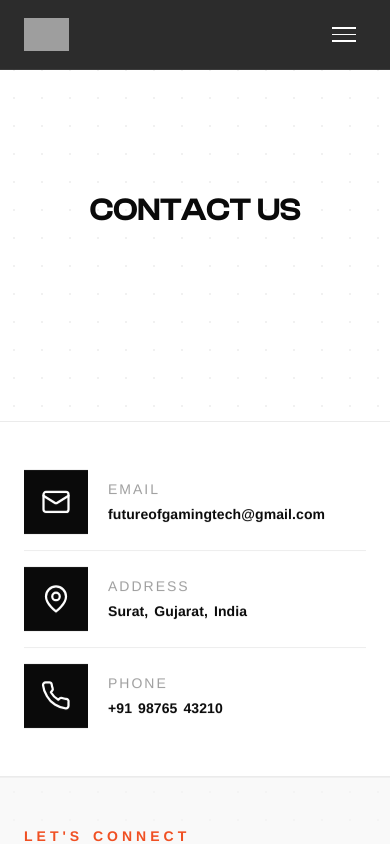
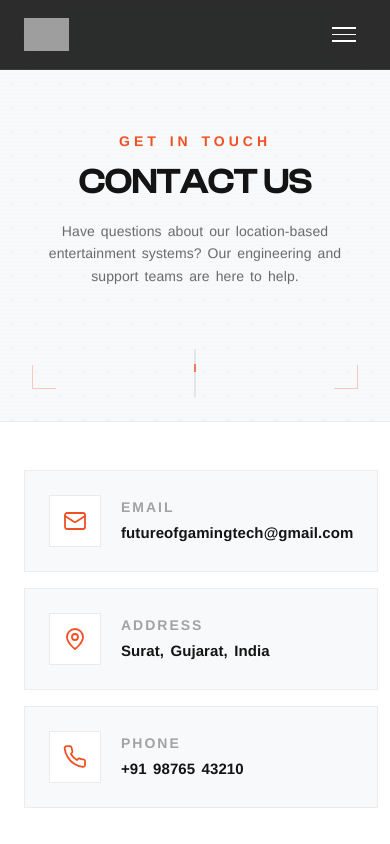
Before and after one commit to anusha342/fog-website-redesign, a Next.js app: page /contact in a window 390 px wide. Shown: the top 844 px of the page. Built offline with nearby package versions, Linux system fonts and the light colour scheme; grey boxes are pictures that could not be loaded; a web font is replaced by a local one.

Commit message:
redesign: contact Us page

```diff
--- a/app/contact/ContactClient.tsx
+++ b/app/contact/ContactClient.tsx
@@ -33,6 +33,7 @@ function useLenis() {
 
 export default function ContactClient() {
   useLenis();
+
   // Scroll reveal
   useEffect(() => {
     const els = document.querySelectorAll('[data-reveal]');
@@ -51,23 +52,59 @@ export default function ContactClient() {
     return () => obs.disconnect();
   }, []);
 
+  // 3D Card Tilt Effect
+  const handleMouseMove = (e: React.MouseEvent<HTMLDivElement | HTMLAnchorElement>) => {
+    if (typeof window !== 'undefined' && window.matchMedia('(pointer: coarse)').matches) return;
+    const card = e.currentTarget;
+    const rect = card.getBoundingClientRect();
+    const x = e.clientX - rect.left;
+    const y = e.clientY - rect.top;
+    const centerX = rect.width / 2;
+    const centerY = rect.height / 2;
+    const maxTilt = 6; // Max tilt angle in degrees
+    const percentX = (x - centerX) / centerX;
+    const percentY = (y - centerY) / centerY;
+    const tiltX = -percentY * maxTilt;
+    const tiltY = percentX * maxTilt;
+    card.style.setProperty('--rx', `${tiltX}deg`);
+    card.style.setProperty('--ry', `${tiltY}deg`);
+  };
+
+  const handleMouseLeave = (e: React.MouseEvent<HTMLDivElement | HTMLAnchorElement>) => {
+    const card = e.currentTarget;
+    card.style.setProperty('--rx', '0deg');
+    card.style.setProperty('--ry', '0deg');
+  };
+
   return (
     <main className={styles.contactPage}>
 
       {/* ── HERO ── */}
       <header className={styles.hero}>
+        {/* Futuristic tech scanlines & overlays */}
+        <div className={styles.scanlines} aria-hidden="true" />
+
+        {/* HUD Corners for futuristic light aesthetic */}
+        <div className={`${styles.hudCorner} ${styles.hudTl}`} aria-hidden="true" />
+        <div className={`${styles.hudCorner} ${styles.hudTr}`} aria-hidden="true" />
+        <div className={`${styles.hudCorner} ${styles.hudBl}`} aria-hidden="true" />
+        <div className={`${styles.hudCorner} ${styles.hudBr}`} aria-hidden="true" />
+
         {/* Centered text content */}
         <div className={styles.heroContent}>
-          {/* <p className={styles.heroEyebrow}>Get In Touch</p> */}
+          <p className={styles.heroEyebrow} data-reveal>Get In Touch</p>
           <h1 className={styles.heroTitle}>Contact Us</h1>
+          <p className={styles.heroSub} data-reveal>
+            Have questions about our location-based entertainment systems? Our engineering and support teams are here to help.
+          </p>
         </div>
 
         {/* Scroll cue */}
-        {/* <div className={styles.heroScrollIndicator} aria-hidden="true">
+        <div className={styles.heroScrollIndicator} aria-hidden="true">
           <div className={styles.heroScrollLine}>
             <div className={styles.heroScrollDot} />
           </div>
-        </div> */}
+        </div>
       </header>
 
       {/* ── INFO STRIP ── */}
@@ -75,41 +112,70 @@ export default function ContactClient() {
         <div className={styles.infoInner}>
 
           {/* Email — left */}
-          <a href="mailto:futureofgamingtech@gmail.com" className={styles.infoCard}>
+          <div className={styles.infoCardContainer}>
+            <a
+              href="mailto:futureofgamingtech@gmail.com"
+              className={styles.infoCard}
+              onMouseMove={handleMouseMove}
+              onMouseLeave={handleMouseLeave}
+            >
+              <div className={styles.infoCardAccentLine} />
+              <div className={styles.infoCardInner}>
                 <div className={styles.infoIcon} aria-hidden="true">
-              <svg width="30" height="30" viewBox="0 0 24 24" fill="none" stroke="currentColor" strokeWidth="1.8" strokeLinecap="round" strokeLinejoin="round"><rect width="20" height="16" x="2" y="4" rx="2"/><path d="m22 7-8.97 5.7a1.94 1.94 0 0 1-2.06 0L2 7"/></svg>
+                  <svg width="24" height="24" viewBox="0 0 24 24" fill="none" stroke="currentColor" strokeWidth="1.8" strokeLinecap="round" strokeLinejoin="round"><rect width="20" height="16" x="2" y="4" rx="2"/><path d="m22 7-8.97 5.7a1.94 1.94 0 0 1-2.06 0L2 7"/></svg>
                 </div>
                 <div className={styles.infoText}>
                   <span className={styles.infoLabel}>Email</span>
                   <span className={styles.infoVal}>futureofgamingtech@gmail.com</span>
                 </div>
+              </div>
             </a>
+          </div>
 
           <div className={styles.infoDivider} aria-hidden="true" />
 
           {/* Address — centre */}
-          <div className={`${styles.infoCard} ${styles.infoCardCenter} ${styles.infoCardPlain}`}>
+          <div className={styles.infoCardContainer}>
+            <div
+              className={`${styles.infoCard} ${styles.infoCardCenter} ${styles.infoCardPlain}`}
+              onMouseMove={handleMouseMove}
+              onMouseLeave={handleMouseLeave}
+            >
+              <div className={styles.infoCardAccentLine} />
+              <div className={styles.infoCardInner}>
                 <div className={styles.infoIcon} aria-hidden="true">
-              <svg width="30" height="30" viewBox="0 0 24 24" fill="none" stroke="currentColor" strokeWidth="1.8" strokeLinecap="round" strokeLinejoin="round"><path d="M20 10c0 6-8 12-8 12S4 16 4 10a8 8 0 0 1 16 0z"/><circle cx="12" cy="10" r="3"/></svg>
+                  <svg width="24" height="24" viewBox="0 0 24 24" fill="none" stroke="currentColor" strokeWidth="1.8" strokeLinecap="round" strokeLinejoin="round"><path d="M20 10c0 6-8 12-8 12S4 16 4 10a8 8 0 0 1 16 0z"/><circle cx="12" cy="10" r="3"/></svg>
                 </div>
                 <div className={styles.infoText}>
                   <span className={styles.infoLabel}>Address</span>
                   <span className={styles.infoVal}>Surat, Gujarat, India</span>
                 </div>
               </div>
+            </div>
+          </div>
 
           <div className={styles.infoDivider} aria-hidden="true" />
 
           {/* Phone — right */}
-          <a href="tel:+919876543210" className={`${styles.infoCard} ${styles.infoCardRight}`}>
+          <div className={styles.infoCardContainer}>
+            <a
+              href="tel:+919876543210"
+              className={`${styles.infoCard} ${styles.infoCardRight}`}
+              onMouseMove={handleMouseMove}
+              onMouseLeave={handleMouseLeave}
+            >
+              <div className={styles.infoCardAccentLine} />
+              <div className={styles.infoCardInner}>
                 <div className={styles.infoIcon} aria-hidden="true">
-              <svg width="30" height="30" viewBox="0 0 24 24" fill="none" stroke="currentColor" strokeWidth="1.8" strokeLinecap="round" strokeLinejoin="round"><path d="M22 16.92v3a2 2 0 0 1-2.18 2 19.79 19.79 0 0 1-8.63-3.07A19.5 19.5 0 0 1 4.69 12 19.79 19.79 0 0 1 1.63 3.4 2 2 0 0 1 3.6 1.22h3a2 2 0 0 1 2 1.72 12.84 12.84 0 0 0 .7 2.81 2 2 0 0 1-.45 2.11L7.91 9a16 16 0 0 0 6 6l.92-.92a2 2 0 0 1 2.11-.45 12.84 12.84 0 0 0 2.81.7A2 2 0 0 1 22 16.92z"/></svg>
+                  <svg width="24" height="24" viewBox="0 0 24 24" fill="none" stroke="currentColor" strokeWidth="1.8" strokeLinecap="round" strokeLinejoin="round"><path d="M22 16.92v3a2 2 0 0 1-2.18 2 19.79 19.79 0 0 1-8.63-3.07A19.5 19.5 0 0 1 4.69 12 19.79 19.79 0 0 1 1.63 3.4 2 2 0 0 1 3.6 1.22h3a2 2 0 0 1 2 1.72 12.84 12.84 0 0 0 .7 2.81 2 2 0 0 1-.45 2.11L7.91 9a16 16 0 0 0 6 6l.92-.92a2 2 0 0 1 2.11-.45 12.84 12.84 0 0 0 2.81.7A2 2 0 0 1 22 16.92z"/></svg>
                 </div>
                 <div className={styles.infoText}>
                   <span className={styles.infoLabel}>Phone</span>
                   <span className={styles.infoVal}>+91 98765 43210</span>
                 </div>
+              </div>
             </a>
+          </div>
 
         </div>
       </div>
--- a/app/contact/contact.module.css
+++ b/app/contact/contact.module.css
@@ -8,31 +8,84 @@
 .hero {
   position: relative;
   width: 100vw;
-  height: 50vh;
-  min-height: 320px;
-  background: #ffffff;
+  height: 60vh;
+  min-height: 420px;
+  background: #f8f9fa;
   display: flex;
   flex-direction: column;
   justify-content: center;
   align-items: center;
   text-align: center;
   overflow: hidden;
-  border-bottom: 1px solid rgba(0,0,0,0.08);
+  border-bottom: 1px solid rgba(0, 0, 0, 0.05);
 }
 
-/* Subtle dot-grid texture */
+/* Technical dot-grid overlay */
 .hero::before {
   content: '';
   position: absolute;
   inset: 0;
-  background-image: radial-gradient(circle, rgba(0,0,0,0.055) 1px, transparent 1px);
-  background-size: 28px 28px;
+  background-image: radial-gradient(circle, rgba(0, 0, 0, 0.03) 1px, transparent 1px);
+  background-size: 24px 24px;
   pointer-events: none;
+  z-index: 1;
+}
+
+/* Light tech scanlines */
+.scanlines {
+  position: absolute;
+  inset: 0;
+  pointer-events: none;
+  background: repeating-linear-gradient(0deg,
+      transparent,
+      transparent 3px,
+      rgba(0, 0, 0, 0.006) 3px,
+      rgba(0, 0, 0, 0.006) 4px);
+  z-index: 2;
+}
+
+/* HUD corners */
+.hudCorner {
+  position: absolute;
+  width: 24px;
+  height: 24px;
+  z-index: 3;
+  pointer-events: none;
+  border: 1.5px solid rgba(240, 80, 35, 0.35); /* Neon orange accent but faint */
+  opacity: 0.8;
+}
+
+.hudTl {
+  top: 32px;
+  left: 32px;
+  border-bottom: 0;
+  border-right: 0;
+}
+
+.hudTr {
+  top: 32px;
+  right: 32px;
+  border-bottom: 0;
+  border-left: 0;
+}
+
+.hudBl {
+  bottom: 32px;
+  left: 32px;
+  border-top: 0;
+  border-right: 0;
+}
+
+.hudBr {
+  bottom: 32px;
+  right: 32px;
+  border-top: 0;
+  border-left: 0;
 }
 
 .heroContent {
   position: relative;
-  z-index: 2;
+  z-index: 4;
   display: flex;
   flex-direction: column;
   align-items: center;
@@ -43,65 +96,84 @@
 .heroEyebrow {
   font-family: var(--font-body);
   font-size: var(--fs-body-p4);
-  font-weight: 500;
+  font-weight: 600;
   letter-spacing: 4px;
   text-transform: uppercase;
-  color: rgba(0,0,0,0.42);
-  margin: 0 0 14px;
+  color: var(--accent, #f05023);
+  margin: 0 0 16px;
   line-height: 1;
+  opacity: 0.85;
 }
 
 .heroTitle {
   font-family: var(--font-display);
-  font-size: var(--fs-heading-1);
+  font-size: clamp(48px, 9vw, 96px);
   font-weight: 700;
-  line-height: 1.05;
-  letter-spacing: -0.5px;
+  line-height: 1.0;
+  letter-spacing: -1px;
   text-transform: uppercase;
-  color: #0a0a0a;
+  color: #141414;
   margin: 0;
 }
 
-/* Scroll indicator — black */
+.heroSub {
+  font-family: var(--font-body);
+  font-size: clamp(14px, 1.25vw, 18px);
+  font-weight: 400;
+  line-height: 1.6;
+  color: rgba(10, 10, 10, 0.6);
+  margin: 20px auto 0;
+  max-width: 620px;
+  text-align: center;
+}
+
+/* Scroll cue */
 .heroScrollIndicator {
   position: absolute;
-  bottom: 28px;
+  bottom: 24px;
   left: 50%;
   transform: translateX(-50%);
   z-index: 3;
 }
+
 .heroScrollLine {
   width: 2px;
-  height: 52px;
-  background: rgba(0,0,0,0.1);
+  height: 48px;
+  background: rgba(0, 0, 0, 0.08);
   position: relative;
   overflow: hidden;
 }
+
 .heroScrollDot {
   position: absolute;
-  top: -9px;
+  top: -8px;
   left: 0;
   width: 2px;
-  height: 9px;
-  background: #0a0a0a;
-  animation: contactScrollDot 1.6s ease-in-out infinite;
+  height: 8px;
+  background: var(--accent, #f05023);
+  animation: contactScrollDot 1.8s ease-in-out infinite;
 }
+
 @keyframes contactScrollDot {
-  0%   { top: -9px; opacity: 1;   }
-  80%  {            opacity: 0.6; }
-  100% { top: 52px; opacity: 0;   }
-}
-@media (prefers-reduced-motion: reduce) {
-  .heroScrollDot { animation: none; top: 22px; opacity: 0.4; }
+  0% {
+    top: -8px;
+    opacity: 1;
+  }
+  80% {
+    opacity: 0.5;
+  }
+  100% {
+    top: 48px;
+    opacity: 0;
+  }
 }
 
 /* ── INFO STRIP ── */
 .infoStrip {
   background: #ffffff;
-  border-bottom: 1px solid rgba(0,0,0,0.08);
+  border-bottom: 1px solid rgba(0, 0, 0, 0.05);
   width: 100vw;
-  height: 300px;
-  padding: 0;
+  padding: 80px 0;
   display: flex;
   align-items: center;
 }
@@ -114,43 +186,103 @@
   display: grid;
   grid-template-columns: 1fr auto 1fr auto 1fr;
   align-items: center;
+  gap: 24px;
+}
+
+.infoCardContainer {
+  perspective: 1000px;
+  width: 100%;
 }
 
 .infoCard {
+  background: #f8f9fa;
+  border: 1px solid rgba(0, 0, 0, 0.05);
+  display: flex;
+  align-items: center;
+  gap: 24px;
+  padding: 32px 36px;
+  text-decoration: none;
+  position: relative;
+  overflow: hidden;
+  transition: background 400ms cubic-bezier(0.25, 1, 0.5, 1),
+    border-color 400ms cubic-bezier(0.25, 1, 0.5, 1),
+    transform 0.1s ease-out,
+    box-shadow 400ms cubic-bezier(0.25, 1, 0.5, 1);
+  transform-style: preserve-3d;
+  transform: rotateX(var(--rx, 0deg)) rotateY(var(--ry, 0deg)) translateZ(0);
+  will-change: transform;
+}
+
+.infoCardAccentLine {
+  position: absolute;
+  left: 0;
+  top: 0;
+  bottom: 0;
+  width: 4px;
+  background: var(--accent, #f05023);
+  transform: scaleY(0);
+  transform-origin: bottom;
+  transition: transform 400ms cubic-bezier(0.16, 1, 0.3, 1);
+  z-index: 5;
+}
+
+@media (hover: hover) {
+  .infoCard:hover {
+    background: #ffffff;
+    border-color: rgba(240, 80, 35, 0.25);
+    box-shadow: 0 12px 28px rgba(240, 80, 35, 0.06), 0 2px 4px rgba(240, 80, 35, 0.02);
+    transform: rotateX(var(--rx, 0deg)) rotateY(var(--ry, 0deg)) translateZ(4px);
+  }
+  .infoCard:hover .infoCardAccentLine {
+    transform: scaleY(1);
+    transform-origin: top;
+  }
+  .infoCard:hover .infoIcon {
+    background: var(--accent, #f05023);
+    color: #ffffff;
+    box-shadow: 0 0 12px rgba(240, 80, 35, 0.25);
+  }
+}
+
+.infoCardCenter {
+  justify-content: flex-start;
+}
+
+.infoCardRight {
+  justify-content: flex-start;
+}
+
+.infoCardPlain {
+  cursor: default;
+}
+
+.infoCardInner {
   display: flex;
   align-items: center;
   gap: 20px;
-  padding: 28px 0;
-  text-decoration: none;
-  transition: opacity 0.2s;
-  justify-content: flex-start;
+  width: 100%;
+  transform: translateZ(8px);
+  transform-style: preserve-3d;
 }
-.infoCard:hover { opacity: 0.5; }
-
-.infoCardCenter { justify-content: center; }
-.infoCardRight  { justify-content: flex-end; }
-.infoCardPlain  { cursor: default; }
-.infoCardPlain:hover { opacity: 1; }
 
 .infoDivider {
   width: 1px;
-  height: 64px;
-  background: rgba(0,0,0,0.1);
+  height: 80px;
+  background: rgba(0, 0, 0, 0.06);
   flex-shrink: 0;
 }
 
-/* Sharp black square — no border-radius, no color tint */
 .infoIcon {
-  width: 64px;
-  height: 64px;
-  border-radius: 0;
-  background: #0a0a0a;
-  border: none;
+  width: 52px;
+  height: 52px;
+  background: #ffffff;
+  border: 1px solid rgba(0, 0, 0, 0.08);
   display: flex;
   align-items: center;
   justify-content: center;
-  color: #ffffff;
+  color: var(--accent, #f05023);
   flex-shrink: 0;
+  transition: all 400ms cubic-bezier(0.25, 1, 0.5, 1);
 }
 
 .infoText {
@@ -162,120 +294,28 @@
 .infoLabel {
   font-family: var(--font-body);
   font-size: var(--fs-body-p4);
-  font-weight: 500;
+  font-weight: 600;
   text-transform: uppercase;
   letter-spacing: 2px;
-  color: rgba(0,0,0,0.38);
+  color: rgba(0, 0, 0, 0.35);
 }
 
 .infoVal {
   font-family: var(--font-body);
-  font-size: var(--fs-body-p4);
-  font-weight: 600;
-  color: #0a0a0a;
+  font-size: 15px;
+  font-weight: 700;
+  color: #141414;
 }
-
-/* ── LEGACY FORM CLASSES (unused, kept for safety) ── */
-.gitchSection { background: #0a0a0a; position: relative; }
-.gitchInner {
-  max-width: 1440px;
-  margin: 0 auto;
-  display: grid;
-  grid-template-columns: 400px 1fr;
-  min-height: 720px;
-}
-.gitchLeft { background: #0a0a0a; position: relative; overflow: hidden; }
-.gitchLeftInner { padding: 80px 56px; display: flex; flex-direction: column; height: 100%; box-sizing: border-box; }
-.gitchHeadline {
-  font-family: var(--font-display);
-  font-weight: 700;
-  font-size: var(--fs-heading-1);
-  line-height: 0.93;
-  text-transform: uppercase;
-  color: #fff;
-  margin-bottom: 28px;
-}
-.gitchSub { font-size: var(--fs-body-p4); font-weight: 300; color: rgba(255,255,255,.45); line-height: 1.75; max-width: 295px; }
-.gitchDivider { width: 40px; height: 1px; background: rgba(255,255,255,.12); margin: 44px 0; }
-.gitchRight { background: #fff; display: flex; align-items: stretch; }
-.formWrap { width: 100%; padding: 80px 96px 80px 80px; display: flex; flex-direction: column; justify-content: center; }
-.formHeader { margin-bottom: 52px; }
-.formTitle { font-family: var(--font-display); font-weight: 700; font-size: var(--fs-heading-2); text-transform: uppercase; color: #0a0a0a; line-height: 1.05; margin-bottom: 12px; }
-.formDesc { font-size: var(--fs-body-p4); color: rgba(0,0,0,.5); line-height: 1.6; }
-.form { display: flex; flex-direction: column; gap: 36px; }
-.row  { display: grid; grid-template-columns: 1fr 1fr; gap: 40px; }
-.group { position: relative; padding-top: 22px; }
-.input {
-  width: 100%; border: none; border-bottom: 1.5px solid rgba(0,0,0,.12);
-  padding: 10px 0; font-size: var(--fs-body-p3); line-height: 1.4; background: transparent;
-  color: #0a0a0a; font-family: var(--font-body); transition: border-color 250ms; display: block;
-}
-.input:focus { outline: none; border-bottom-color: transparent; }
-.textarea { resize: none; overflow: hidden; min-height: 44px; }
-.select {
-  width: 100%; border: none; border-bottom: 1.5px solid rgba(0,0,0,.12);
-  padding: 10px 28px 10px 0; font-size: var(--fs-body-p3); background: transparent; color: #0a0a0a;
-  font-family: var(--font-body); appearance: none; cursor: pointer; transition: border-color 250ms;
-}
-.select:focus { outline: none; border-bottom-color: transparent; }
-.group:focus-within .select { border-bottom-color: transparent; }
-.caret { position: absolute; right: 2px; bottom: 18px; color: rgba(0,0,0,.3); pointer-events: none; }
-.label {
-  position: absolute; top: 22px; left: 0; font-size: var(--fs-body-p3); color: rgba(0,0,0,.35);
-  pointer-events: none; transition: all 210ms cubic-bezier(.4,0,.2,1); white-space: nowrap;
-}
-.input:focus ~ .label,
-.input:not(:placeholder-shown) ~ .label {
-  top: 0; font-size: 10px; font-weight: 700; letter-spacing: 1.8px; text-transform: uppercase; color: #0a0a0a;
-}
-.labelFloat {
-  top: 0 !important; font-size: 10px !important; font-weight: 700 !important;
-  letter-spacing: 1.8px !important; text-transform: uppercase !important; color: #0a0a0a !important;
-}
-.labelFloatFilled {
-  top: 0 !important; font-size: 10px !important; font-weight: 700 !important;
-  letter-spacing: 1.8px !important; text-transform: uppercase !important; color: rgba(0,0,0,.4) !important;
-}
-.bar { position: absolute; bottom: 0; left: 0; width: 0; height: 2px; background: #0a0a0a; pointer-events: none; transition: width 300ms cubic-bezier(.4,0,.2,1); }
-.group:focus-within .bar { width: 100%; }
-.countryList {
-  display: none; position: absolute; top: calc(100% + 2px); left: 0; right: 0; z-index: 200;
-  background: #fff; border: 1px solid rgba(0,0,0,.15); border-top: none;
-  max-height: 220px; overflow-y: auto; list-style: none; box-shadow: 0 8px 24px rgba(0,0,0,.1);
-}
-.countryList.open { display: block; }
-.countryList li { padding: 10px 16px; font-size: var(--fs-body-p4); color: #0a0a0a; cursor: pointer; transition: background 120ms; }
-.countryList li:hover { background: #f4f4f4; }
-.foot { display: flex; align-items: center; justify-content: space-between; gap: 20px; padding-top: 4px; }
-.note { font-size: var(--fs-body-p4); color: rgba(0,0,0,.35); line-height: 1.5; }
-.noteLink { color: #0a0a0a; text-decoration: underline; text-underline-offset: 2px; }
-.btn {
-  display: inline-flex; align-items: center; gap: 12px;
-  background: #0a0a0a; color: #fff; border: 1.5px solid #0a0a0a;
-  padding: 16px 36px; font-family: var(--font-body); font-weight: 500;
-  font-size: 12px; text-transform: uppercase; letter-spacing: 2px; cursor: pointer;
-  white-space: nowrap; flex-shrink: 0; transition: all 250ms;
-}
-.btn svg { transition: transform 250ms cubic-bezier(.34,1.56,.64,1); }
-.btn:hover { background: #fff; color: #0a0a0a; letter-spacing: 2.5px; }
-.btn:hover svg { transform: translateX(5px); }
-.btn:disabled { cursor: not-allowed; opacity: .7; }
-.btnLoading { background: #555 !important; border-color: #555 !important; }
-.btnSuccess { background: #fff !important; color: #0a0a0a !important; border-color: #0a0a0a !important; }
-.btnError   { background: #0a0a0a !important; color: #fff !important; opacity: 0.7; }
-.successMsg { background: #f8f8f8; border: 1px solid #0a0a0a; padding: 24px; margin-bottom: 40px; }
-.successMsg h4 { color: #0a0a0a; margin-bottom: 8px; font-family: var(--font-display); }
-.successMsg p { color: #555; font-size: var(--fs-body-p4); }
 
 /* ── LOCATION MAP ── */
 .mapSection {
   width: 100vw;
   height: 50vh;
-  min-height: 320px;
+  min-height: 360px;
   background: #ffffff;
   position: relative;
   overflow: hidden;
-  border-top: 1px solid rgba(0, 0, 0, 0.08);
+  border-top: 1px solid rgba(0, 0, 0, 0.05);
 }
 
 .mapInner {
@@ -297,41 +337,53 @@
   height: 100%;
   border: none;
   display: block;
-  /* B&W — light theme, no invert */
   filter: grayscale(100%) contrast(1.1) brightness(1.05);
   pointer-events: auto;
 }
 
-/* Thin white vignette on edges */
+/* Thin vignettes blending map to white bg */
 .mapOverlay {
   position: absolute;
   inset: 0;
   background:
-    linear-gradient(to right,  #ffffff 0%, transparent 8%,  transparent 92%, #ffffff 100%),
+    linear-gradient(to right, #ffffff 0%, transparent 8%, transparent 92%, #ffffff 100%),
     linear-gradient(to bottom, #ffffff 0%, transparent 12%, transparent 82%, #ffffff 100%);
   pointer-events: none;
   z-index: 2;
 }
 
 /* ── RESPONSIVE ── */
-@media (max-width: 1199px) { .gitchInner { grid-template-columns: 340px 1fr; } }
-@media (max-width: 1023px) {
-  .infoStrip { height: auto; padding: 32px 0; }
-  .infoInner { grid-template-columns: 1fr; gap: 0; padding: 0 clamp(24px, 5vw, 80px); }
-  .infoCard  { padding: 16px 0; border-bottom: 1px solid rgba(0,0,0,0.07); }
-  .infoCard:last-child { border-bottom: none; }
-  .infoCardCenter, .infoCardRight { justify-content: flex-start; }
-  .infoDivider { display: none; }
-  .gitchInner    { grid-template-columns: 1fr; min-height: auto; }
-  .gitchLeftInner { padding: 56px 40px; }
-  .formWrap  { padding: 56px 40px; }
-  .row       { gap: 28px; }
+@media (max-width: 1024px) {
+  .infoStrip {
+    padding: 48px 0;
+  }
+
+  .infoInner {
+    grid-template-columns: 1fr;
+    gap: 16px;
+    padding: 0 24px;
+  }
+
+  .infoCard {
+    padding: 24px;
+  }
+
+  .infoDivider {
+    display: none;
+  }
+
+  .hero {
+    height: 50vh;
+    min-height: 360px;
+  }
 }
-@media (max-width: 767px) {
-  .gitchLeftInner { padding: 48px 24px; }
-  .formWrap  { padding: 48px 24px; }
-  .row       { grid-template-columns: 1fr; gap: 0; }
-  .form      { gap: 28px; }
-  .foot      { flex-direction: column; align-items: flex-start; }
-  .btn       { width: 100%; justify-content: center; }
+
+@media (max-width: 768px) {
+  .heroContent {
+    padding: 0 24px;
+  }
+
+  .heroTitle {
+    font-size: clamp(36px, 8vw, 64px);
+  }
 }
```
Lines whose indentation alone changed are shown as unchanged.
